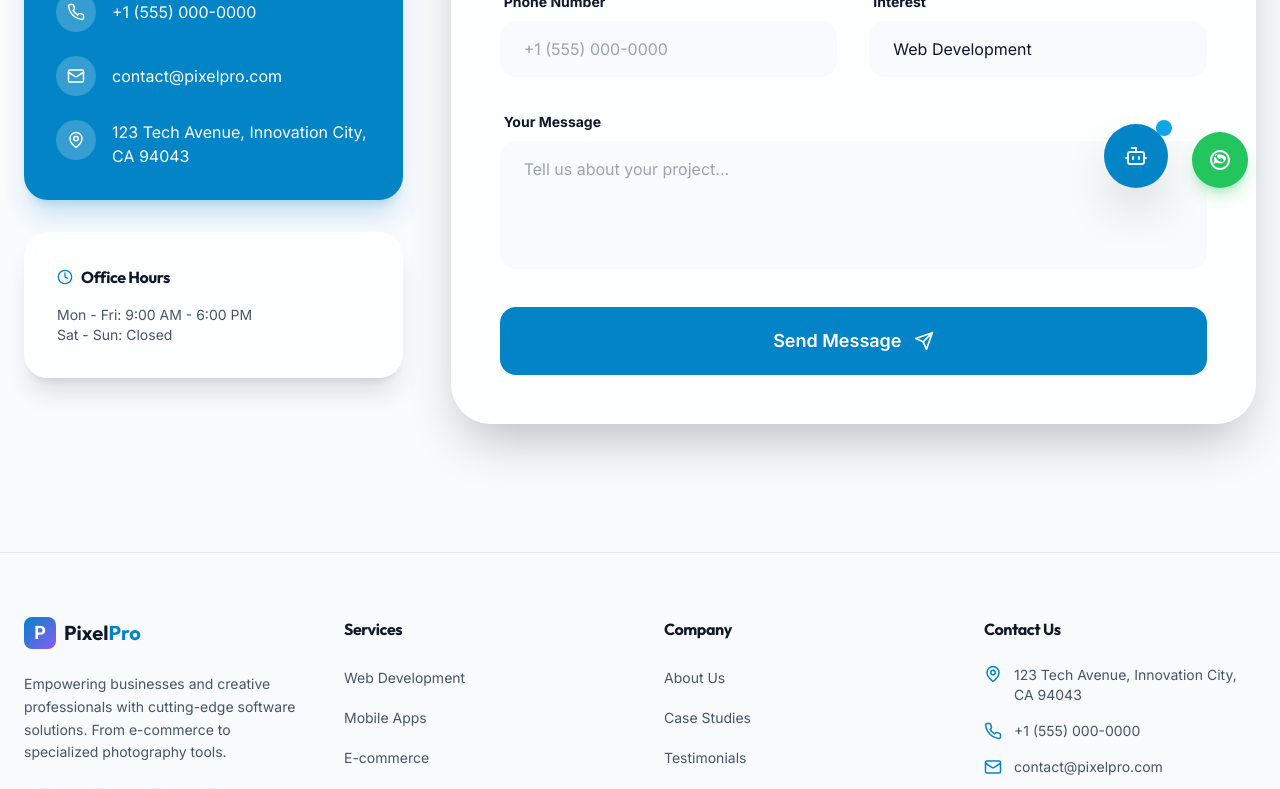
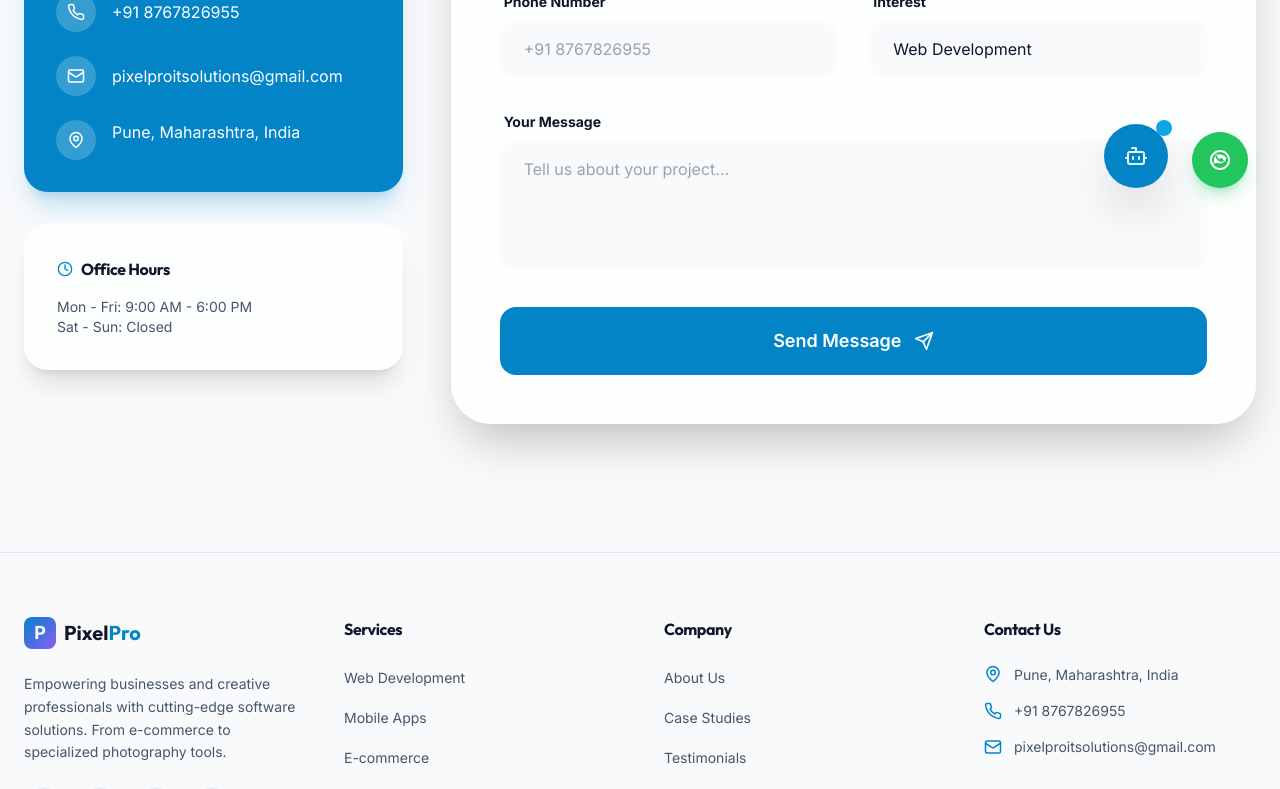
Before and after one commit to akankshaaa27/pixelpro-web, a React (Vite) app: page /contact in a window 1280 px wide. Shown: the part 580-1369 px from the top of the page. Built offline with nearby package versions, Linux system fonts and the light colour scheme.

Commit message:
chore: update business contact information

```diff
--- a/src/components/WhatsAppButton.jsx
+++ b/src/components/WhatsAppButton.jsx
@@ -8,7 +8,7 @@ const WhatsAppButton = () => {
             whileHover={{ scale: 1.1 }}
             whileTap={{ scale: 0.9 }}
             className="fixed bottom-8 right-8 z-50 p-4 bg-green-500 text-white rounded-full shadow-lg shadow-green-500/30 flex items-center justify-center group"
-            onClick={() => window.open('https://wa.me/1234567890', '_blank')}
+            onClick={() => window.open('https://wa.me/918767826955', '_blank')}
         >
             <div className="absolute right-full mr-4 px-4 py-2 bg-white dark:bg-slate-900 border border-slate-200 dark:border-slate-800 text-slate-900 dark:text-white rounded-xl text-sm font-bold shadow-xl opacity-0 scale-90 -translate-x-4 group-hover:opacity-100 group-hover:scale-100 group-hover:translate-x-0 transition-all pointer-events-none whitespace-nowrap">
                 Chat with our AI Team
--- a/src/components/common/Footer.jsx
+++ b/src/components/common/Footer.jsx
@@ -64,15 +64,15 @@ const Footer = () => {
                         <ul className="space-y-4">
                             <li className="flex items-start space-x-3 text-sm text-slate-600 dark:text-slate-400">
                                 <MapPin size={18} className="text-primary-600 shrink-0" />
-                                <span>123 Tech Avenue, Innovation City, CA 94043</span>
+                                <span>Pune, Maharashtra, India</span>
                             </li>
                             <li className="flex items-center space-x-3 text-sm text-slate-600 dark:text-slate-400">
                                 <Phone size={18} className="text-primary-600 shrink-0" />
-                                <span>+1 (555) 000-0000</span>
+                                <span>+91 8767826955</span>
                             </li>
                             <li className="flex items-center space-x-3 text-sm text-slate-600 dark:text-slate-400">
                                 <Mail size={18} className="text-primary-600 shrink-0" />
-                                <span>contact@pixelpro.com</span>
+                                <span>pixelproitsolutions@gmail.com</span>
                             </li>
                         </ul>
                     </div>
--- a/src/pages/Contact.jsx
+++ b/src/pages/Contact.jsx
@@ -24,19 +24,19 @@ const Contact = () => {
                                     <div className="w-10 h-10 rounded-full bg-white/20 flex items-center justify-center">
                                         <Phone size={18} />
                                     </div>
-                                    <span>+1 (555) 000-0000</span>
+                                    <span>+91 8767826955</span>
                                 </div>
                                 <div className="flex items-center space-x-4">
                                     <div className="w-10 h-10 rounded-full bg-white/20 flex items-center justify-center">
                                         <Mail size={18} />
                                     </div>
-                                    <span>contact@pixelpro.com</span>
+                                    <span>pixelproitsolutions@gmail.com</span>
                                 </div>
                                 <div className="flex items-start space-x-4">
                                     <div className="w-10 h-10 rounded-full bg-white/20 flex items-center justify-center shrink-0">
                                         <MapPin size={18} />
                                     </div>
-                                    <span>123 Tech Avenue, Innovation City, CA 94043</span>
+                                    <span>Pune, Maharashtra, India</span>
                                 </div>
                             </div>
                         </div>
@@ -83,7 +83,7 @@ const Contact = () => {
                                         <label className="text-sm font-bold ml-1">Phone Number</label>
                                         <input
                                             type="tel"
-                                            placeholder="+1 (555) 000-0000"
+                                            placeholder="+91 8767826955"
                                             className="w-full px-6 py-4 rounded-2xl bg-slate-50 dark:bg-slate-800 border-none focus:ring-2 focus:ring-primary-600 transition-all outline-none"
                                         />
                                     </div>
```
